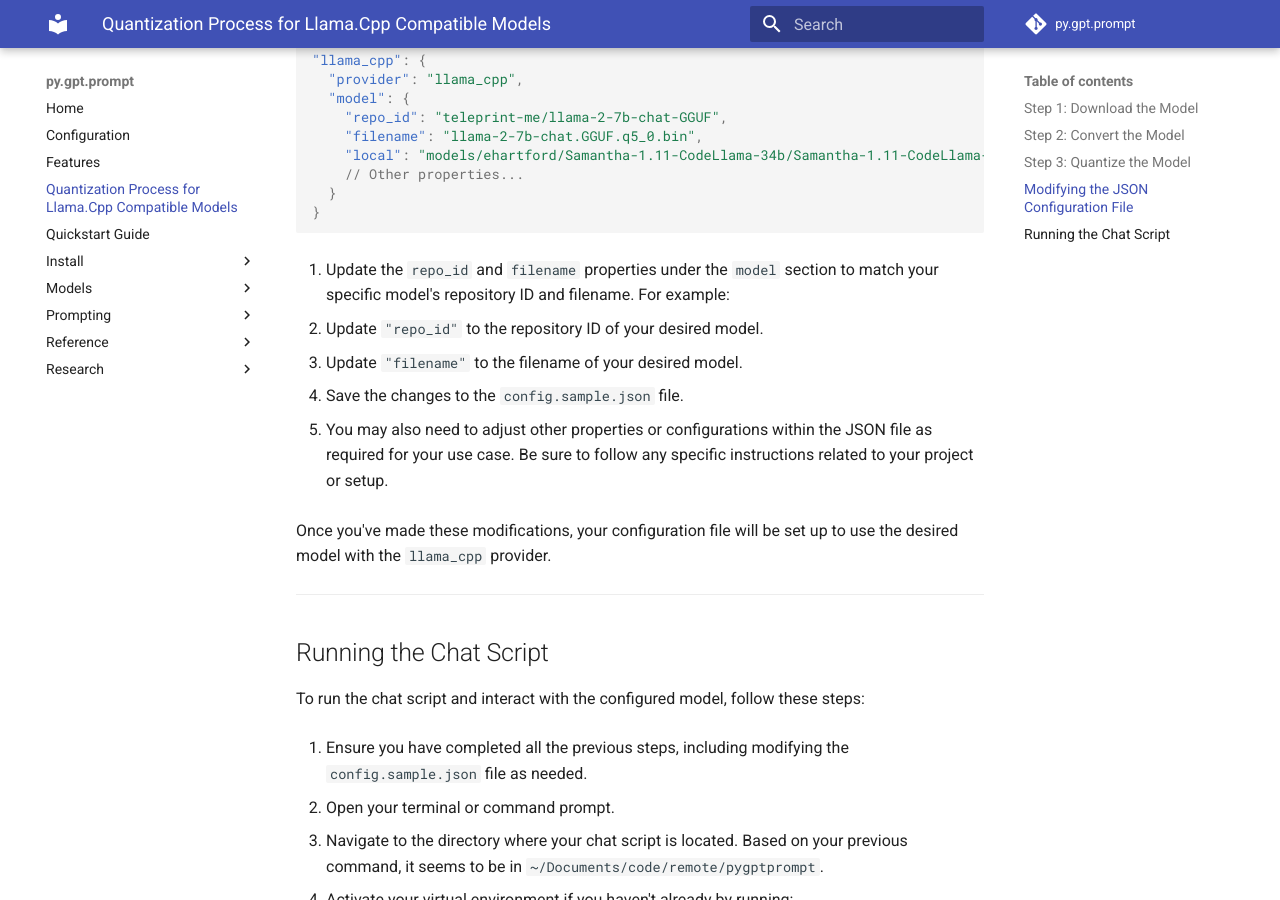
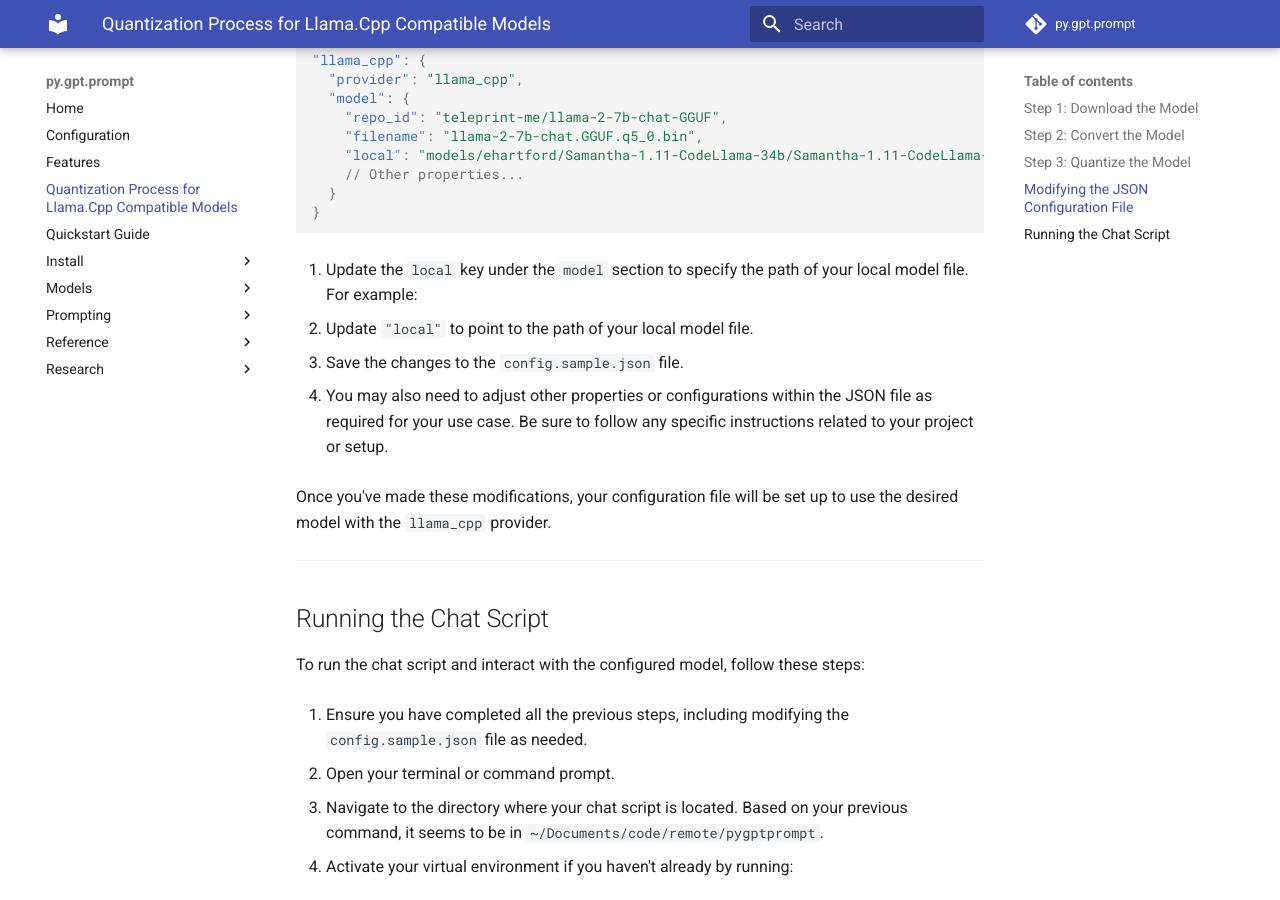
Before and after one commit to teleprint-me/py.gpt.prompt, an MkDocs documentation site: the page built from docs/quantization.md, in a window 1280 px wide and 900 px high, scrolled down 1481 px. Built offline with MkDocs 1.6.1 and Material for MkDocs 9.7.7, drawn with Linux system fonts in a browser that asks for light colours; comment, search, counter and statistics services are not loaded.

Commit message:
docs: Clarify Local Model Configuration
- Updated the documentation to clarify that the `local` key under the `model` section should point to the path of the local model file.

Improved documentation for better user understanding.

````diff
--- a/docs/quantization.md
+++ b/docs/quantization.md
@@ -73,11 +73,10 @@
    }
    ```
 
-3. Update the `repo_id` and `filename` properties under the `model` section to
-   match your specific model's repository ID and filename. For example:
+3. Update the `local` key under the `model` section to specify the path of your
+   local model file. For example:
 
-   - Update `"repo_id"` to the repository ID of your desired model.
-   - Update `"filename"` to the filename of your desired model.
+   - Update `"local"` to point to the path of your local model file.
 
 4. Save the changes to the `config.sample.json` file.
 
````
